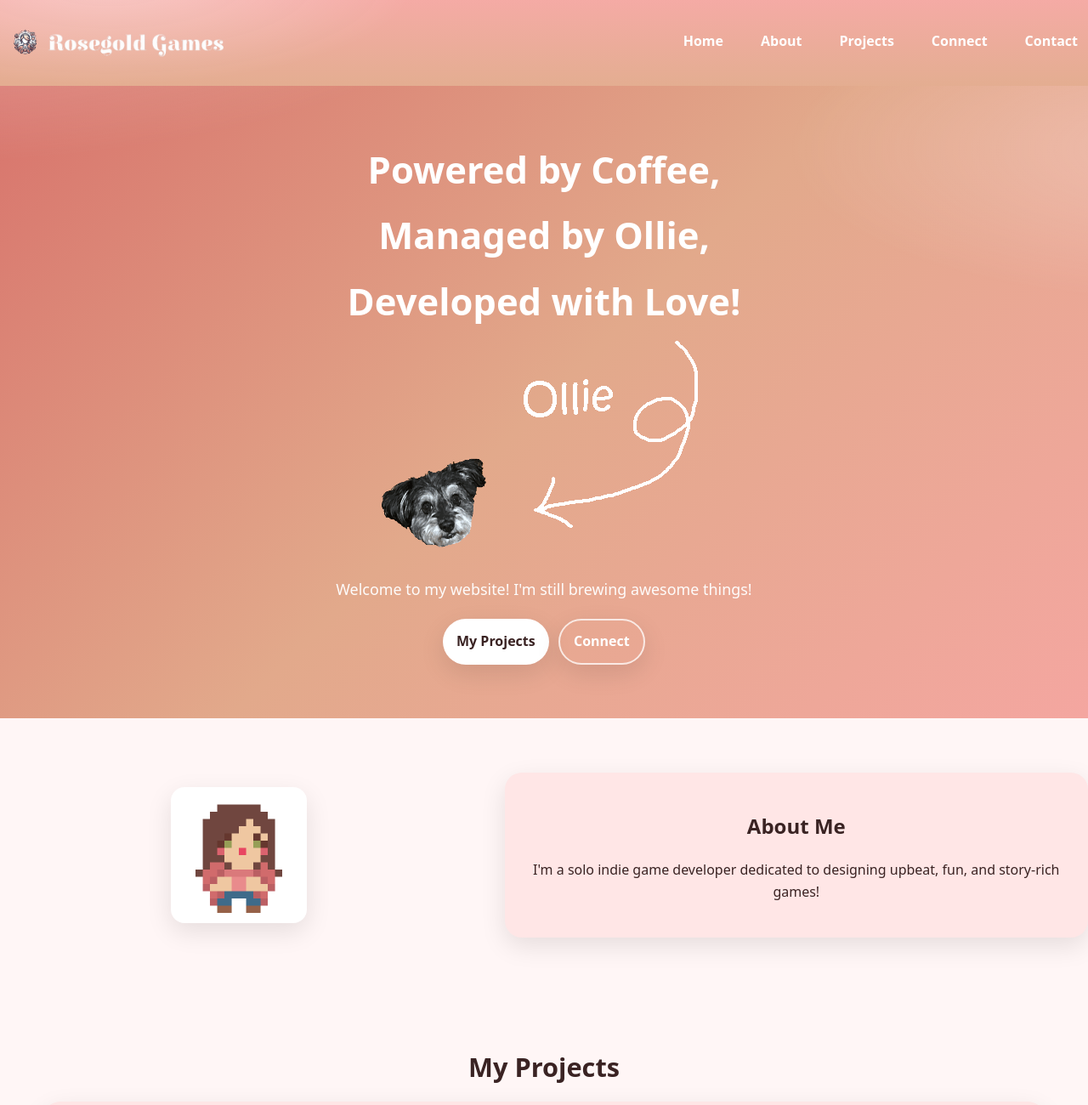
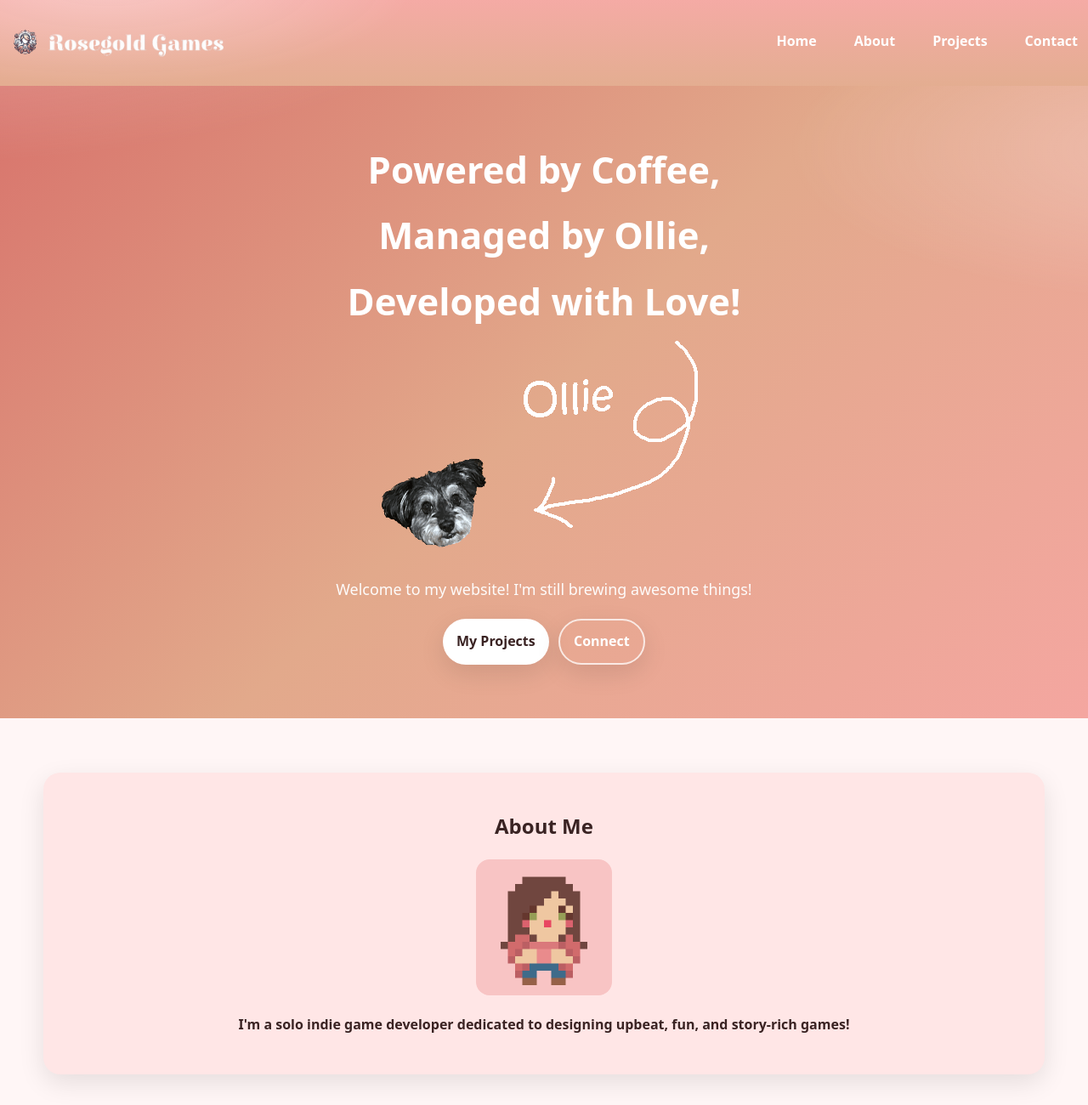
Before and after one commit to RosegoldGames/rosegoldgames.github.io, a plain HTML site: page index.html in a window 1280 px wide. Shown: the top 1300 px of the page at 85% size. Drawn offline with Linux system fonts and the light colour scheme.

Commit message:
Centered About Me section, added animated pixel me!

```diff
--- a/index.html
+++ b/index.html
@@ -21,8 +21,7 @@
           <li><a href="#hero">Home</a></li>
           <li><a href="#about">About</a></li>
           <li><a href="#services">Projects</a></li>
-          <li><a href="#connect">Connect</a></li>
-          <li><a href="#contact">Contact</a></li>
+          <li><a href="#connect">Contact</a></li>
         </ul>
       </nav>
     </div>
@@ -51,12 +50,12 @@
 
     <section id="about" class="section about">
       <div class="container grid-2">
-        <div class="about-media">
-          <img src="assets/pixel_me.png" alt="Pixel Me!" class="pixel-me" />
-        </div>
         <div class="about-copy card elevate">
-          <h2>About Me</h2>
-          <p>I'm a solo indie game developer dedicated to designing upbeat, fun, and story-rich games!</p>
+          <h1>About Me</h1>
+          <div class="about-media">
+            <img src="assets/pixel_me.gif" alt="Pixel Me!" class="pixel-me" />
+          </div>
+          <h4>I'm a solo indie game developer dedicated to designing upbeat, fun, and story-rich games!</h4>
         </div>
       </div>
     </section>
@@ -132,7 +131,7 @@
 
     <section id="connect" class="section connect">
       <div class="container">
-        <h2 class="section-title">Connect With Me</h2>
+        <h2 class="section-title">Contact Me</h2>
 
         <div class="connect-grid">
           <div class="connect-row discord-row">
@@ -151,23 +150,16 @@
               <span class="sr-only">Instagram</span>
             </a>
           </div>
-        </div>
-      </div>
-    </section>
-
-    <section id="contact" class="section contact">
-      <div class="container">
-        <h2 class="section-title">Contact Me (Email)</h2>
-        <div class="form-wrapper elevate">
+          <div class="form-wrapper elevate">
           <iframe
             src="https://prettyform.addxt.com/a/form/vf/1FAIpQLSeENkPW2_zMQHjZkEFRj9oN0F6Ug_KjBoWNEXS1vkaCELxQPg"
             width="600" height="540" frameborder="0" marginheight="0" marginwidth="0">
             Loading…
           </iframe>
         </div>
+        </div>
       </div>
     </section>
-  </main>
 
   <footer class="site-footer">
     <div class="container footer-inner">
--- a/style.css
+++ b/style.css
@@ -119,9 +119,9 @@ body{
 .btn-outline:hover{background:rgba(255,255,255,.14)}
 
 /* About */
-.grid-2{width:min(1200px,92%);margin:auto;display:grid;grid-template-columns:.9fr 1.1fr;gap:2rem;align-items:center;text-align:center}
 .about-media{display:flex;align-items:center;justify-content:center}
-.pixel-me{width:160px;height:160px;border-radius:1rem;box-shadow:var(--shadow);background:var(--white);padding:.75rem}
+section.about .grid-2{width:min(1200px,92%);margin:auto;display:grid;gap:2rem;align-items:center;text-align:center;}
+.pixel-me{width:160px;height:160px;border-radius:1rem;background:var(--rose-soft);padding:.75rem}
 .about-copy.card{border-radius:var(--radius);background:var(--card);padding:1.5rem;text-align:center}
 
 /* Projects */
@@ -247,14 +247,12 @@ body{
   color: var(--rose);
 }
 
-/* Connect */
+/* Contact */
 .connect-grid{display:grid;gap:1.5rem;justify-items:center}
 .connect-row{display:flex;align-items:center;justify-content:center;gap:1rem}
 .discord-btn img{display:block;max-width:min(336px,90vw);height:auto;border-radius:.75rem;box-shadow:var(--shadow)}
 .social-row .social-link{display:inline-flex;border-radius:1rem;padding:.25rem;transition:transform .2s ease, box-shadow .2s ease}
 .social-row .social-link:hover{transform:translateY(-3px);box-shadow:var(--shadow)}
-
-/* Contact */
 .form-wrapper{width:min(900px,95%);margin:0 auto;border-radius:var(--radius);overflow:hidden;background:var(--white);}
 .form-wrapper iframe{display:block;width:100%;height:min(70vh,600px);border:0}
 
```
Also changed, not shown: assets/pixel_me.gif (added), assets/pixel_me.png (deleted).
